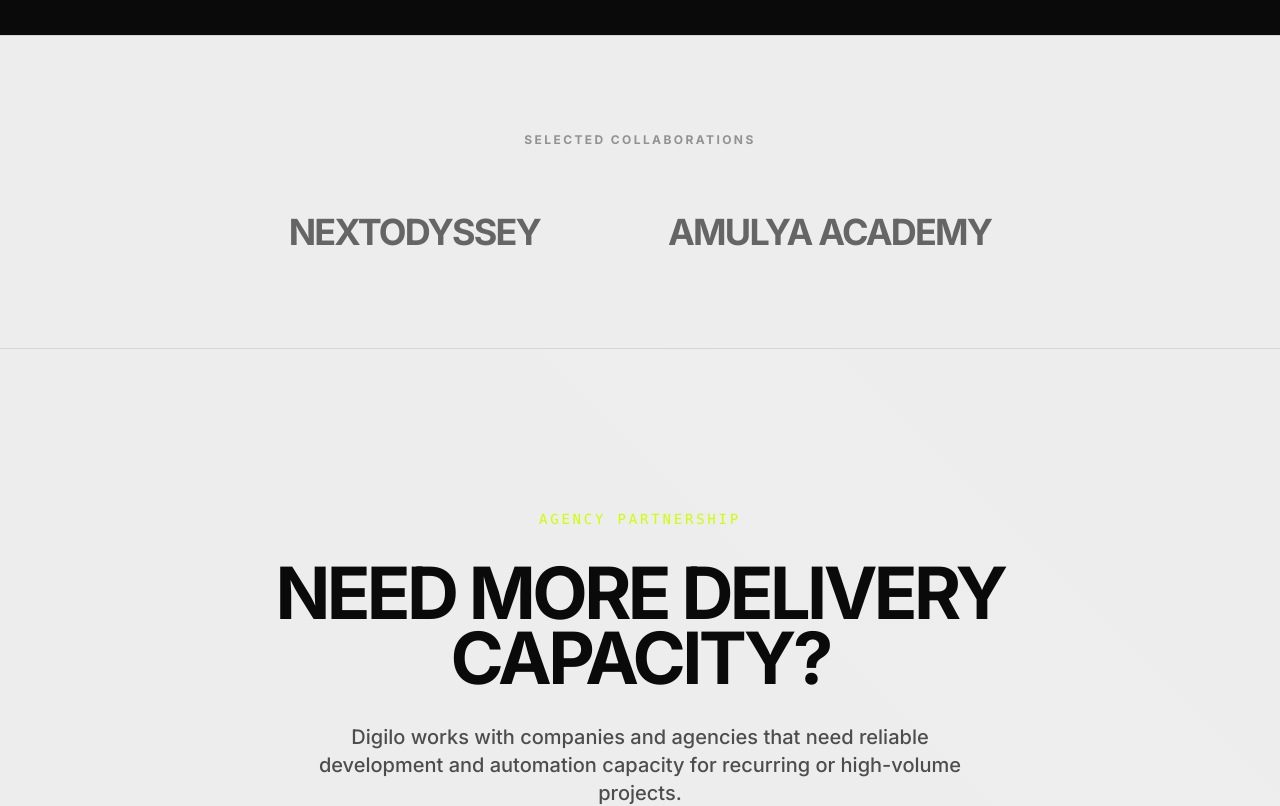
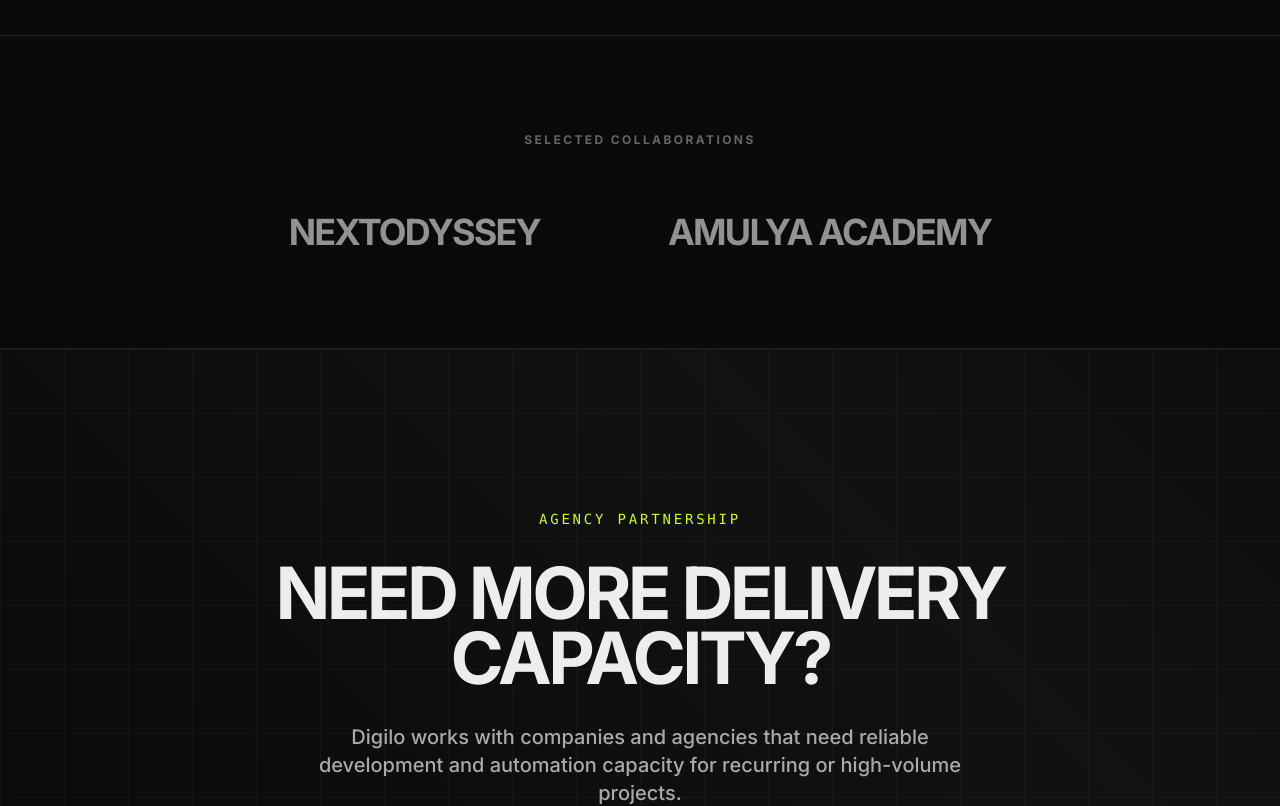
Before and after one commit to Mraushan28/DigiLo, a Next.js app: page / in a window 1280 px wide. Shown: the part 8660-9466 px from the top of the page. Built offline with nearby package versions, Linux system fonts and the light colour scheme; no server answers.

Commit message:
style: final branding and dark background consistency update

```diff
--- a/src/app/layout.tsx
+++ b/src/app/layout.tsx
@@ -10,6 +10,10 @@
 export const metadata: Metadata = {
   title: "Digilo — AI Automation & Development Agency",
   description: "Digilo is an AI automation and development agency helping businesses automate repetitive processes, build digital products, and scale technology operations.",
+  icons: {
+    icon: "/logo.png",
+    apple: "/logo.png",
+  },
 };
 
 export default function RootLayout({
--- a/src/app/page.tsx
+++ b/src/app/page.tsx
@@ -52,16 +52,16 @@
         <About />
 
         {/* CLIENTS SECTION */}
-        <section className="py-24 px-6 border-t border-background/10 bg-foreground text-background">
+        <section className="py-24 px-6 border-t border-foreground/10 bg-background text-foreground">
           <div className="container mx-auto max-w-5xl">
-            <h2 className="text-xs font-bold uppercase tracking-[0.2em] text-background/40 mb-16 text-center">
+            <h2 className="text-xs font-bold uppercase tracking-[0.2em] text-foreground/40 mb-16 text-center">
               Selected Collaborations
             </h2>
             <div className="flex flex-wrap justify-center items-center gap-12 md:gap-32">
-              <span className="text-2xl md:text-4xl font-bold tracking-tighter uppercase text-background/60 hover:text-background transition-colors duration-300 cursor-default">
+              <span className="text-2xl md:text-4xl font-bold tracking-tighter uppercase text-foreground/60 hover:text-foreground transition-colors duration-300 cursor-default">
                 NextOdyssey
               </span>
-              <span className="text-2xl md:text-4xl font-bold tracking-tighter uppercase text-background/60 hover:text-background transition-colors duration-300 cursor-default">
+              <span className="text-2xl md:text-4xl font-bold tracking-tighter uppercase text-foreground/60 hover:text-foreground transition-colors duration-300 cursor-default">
                 Amulya Academy
               </span>
             </div>
@@ -69,7 +69,7 @@
         </section>
 
         {/* BULK CONTRACTS CTA */}
-        <section className="py-40 px-6 bg-foreground text-background text-center relative overflow-hidden group border-t border-background/10">
+        <section className="py-40 px-6 bg-background text-foreground text-center relative overflow-hidden group border-t border-foreground/10">
           <div className="absolute inset-0 bg-[linear-gradient(45deg,transparent_25%,rgba(255,255,255,0.03)_50%,transparent_75%,transparent_100%)] bg-[length:250%_250%] group-hover:bg-[position:100%_100%] transition-all duration-[4s] ease-out"></div>
 
           {/* Subtle grid pattern background to represent workflow */}
@@ -80,7 +80,7 @@
             <h2 className="text-4xl md:text-6xl lg:text-7xl font-bold tracking-tighter uppercase mb-8 leading-[0.9]">
               NEED MORE DELIVERY CAPACITY?
             </h2>
-            <p className="text-lg md:text-xl mb-12 opacity-70 max-w-2xl font-medium">
+            <p className="text-lg md:text-xl mb-12 text-foreground/70 max-w-2xl font-medium">
               Digilo works with companies and agencies that need reliable development and automation capacity for recurring or high-volume projects.
             </p>
             <a
```
Also changed, not shown: src/app/icon.png (deleted).
